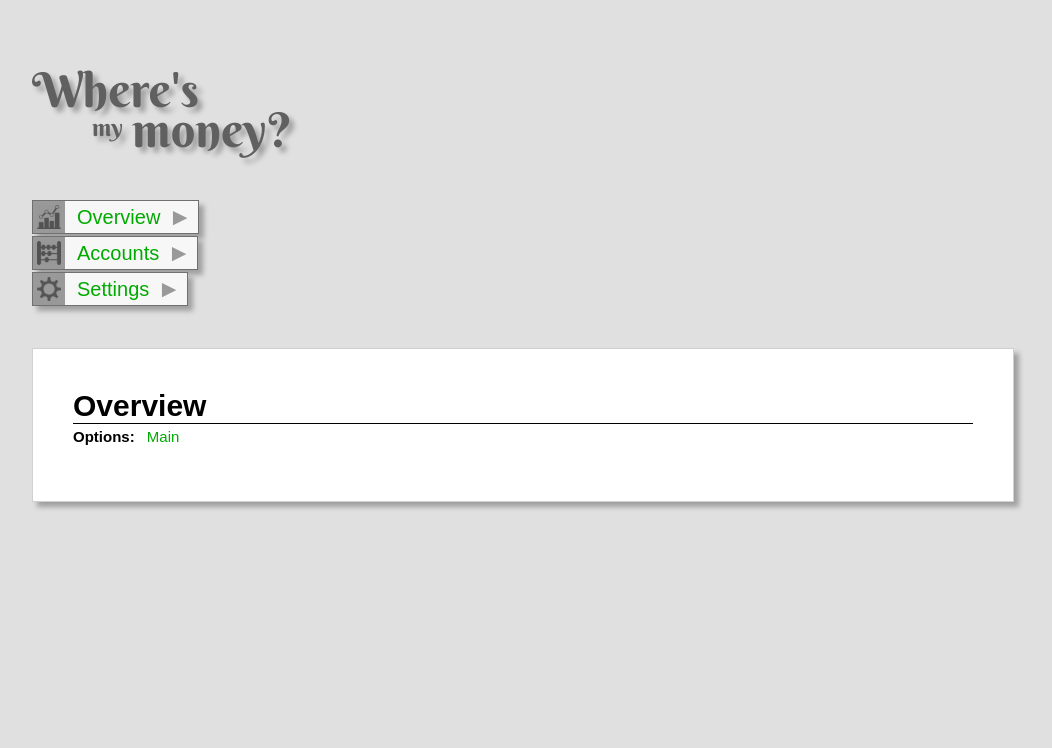
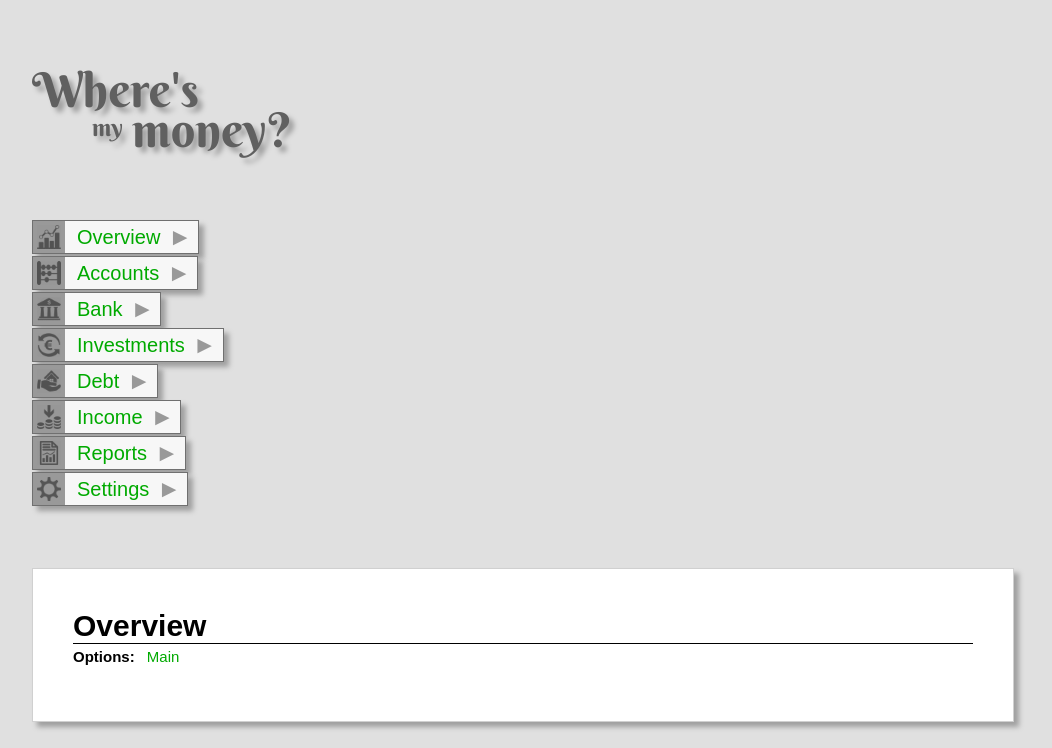
Before and after one commit to vkbo/wheresMyMoney, a PHP site: page / in a window 1280 px wide. Shown: the top 748 px of the page, without its empty margins (8-1060 px from the left). Run offline with PHP 8.4, Linux system fonts and the light colour scheme.

Commit message:
Added more icons

```diff
--- a/web/css/styles.css
+++ b/web/css/styles.css
@@ -92,7 +92,7 @@ a:hover {color: #00aa00; text-decoration: underline;}
  */
 
 #left-menu {
-    margin: 40px 0;
+    margin: 60px 0;
 }
 
 #left-menu ul {
--- a/web/includes/header.php
+++ b/web/includes/header.php
@@ -31,6 +31,11 @@
             <ul>
                 <li><span class="menu-icon"><img src="images/icon_overview.png" /></span><a href="index.php">Overview</a><span class="triangle">&#9658;</span></li>
                 <li><span class="menu-icon"><img src="images/icon_accounts.png" /></span><a href="accounts.php">Accounts</a><span class="triangle">&#9658;</span></li>
+                <li><span class="menu-icon"><img src="images/icon_bank.png" /></span><a href="bank.php">Bank</a><span class="triangle">&#9658;</span></li>
+                <li><span class="menu-icon"><img src="images/icon_invest.png" /></span><a href="investments.php">Investments</a><span class="triangle">&#9658;</span></li>
+                <li><span class="menu-icon"><img src="images/icon_debt.png" /></span><a href="debt.php">Debt</a><span class="triangle">&#9658;</span></li>
+                <li><span class="menu-icon"><img src="images/icon_income.png" /></span><a href="income.php">Income</a><span class="triangle">&#9658;</span></li>
+                <li><span class="menu-icon"><img src="images/icon_report.png" /></span><a href="reports.php">Reports</a><span class="triangle">&#9658;</span></li>
                 <li><span class="menu-icon"><img src="images/icon_settings.png" /></span><a href="settings.php">Settings</a><span class="triangle">&#9658;</span></li>
             </ul>
         </nav>
```
Also changed, not shown: web/images/icon_bank.png (added), web/images/icon_debt.png (added), web/images/icon_income.png (added), web/images/icon_invest.png (added), web/images/icon_report.png (added).
